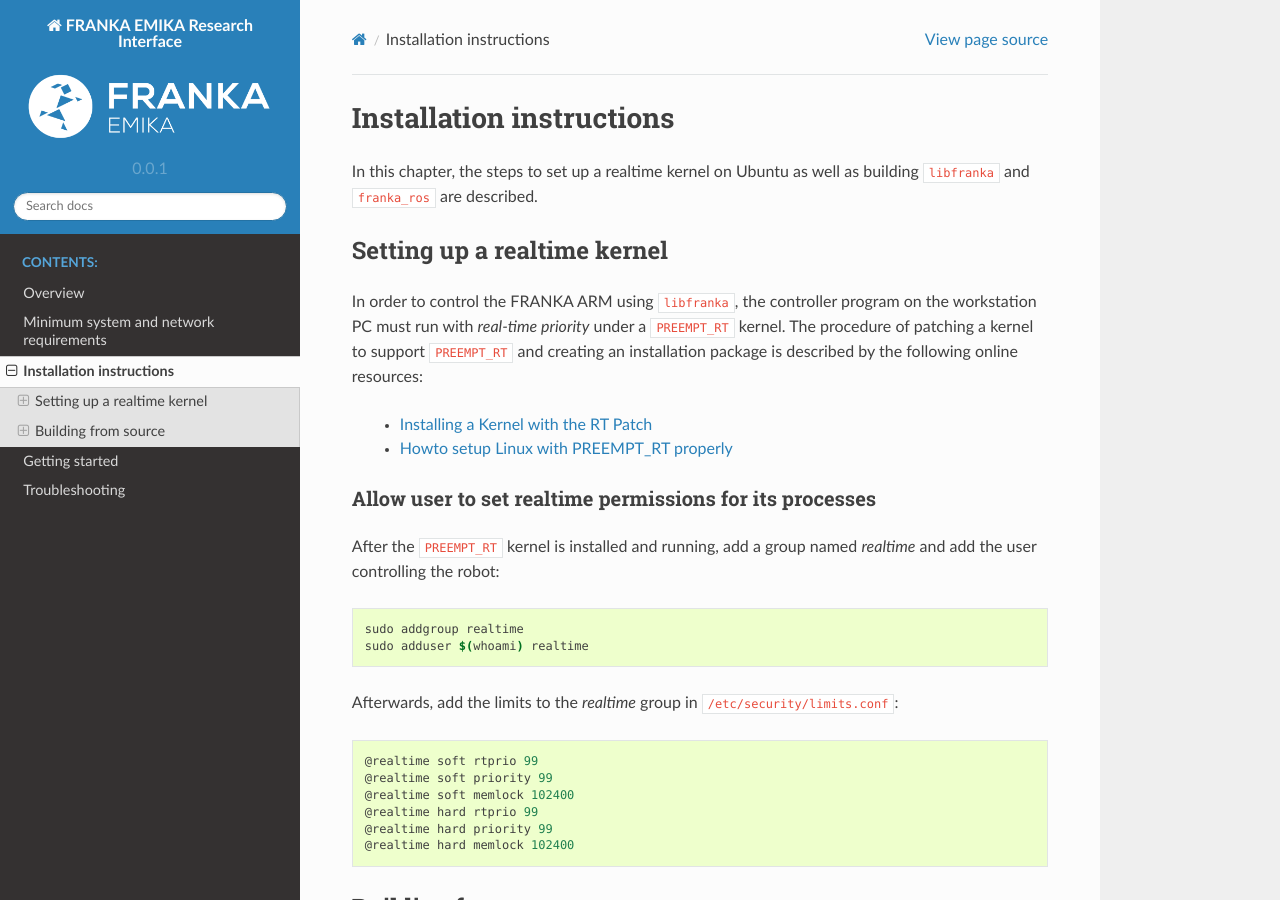
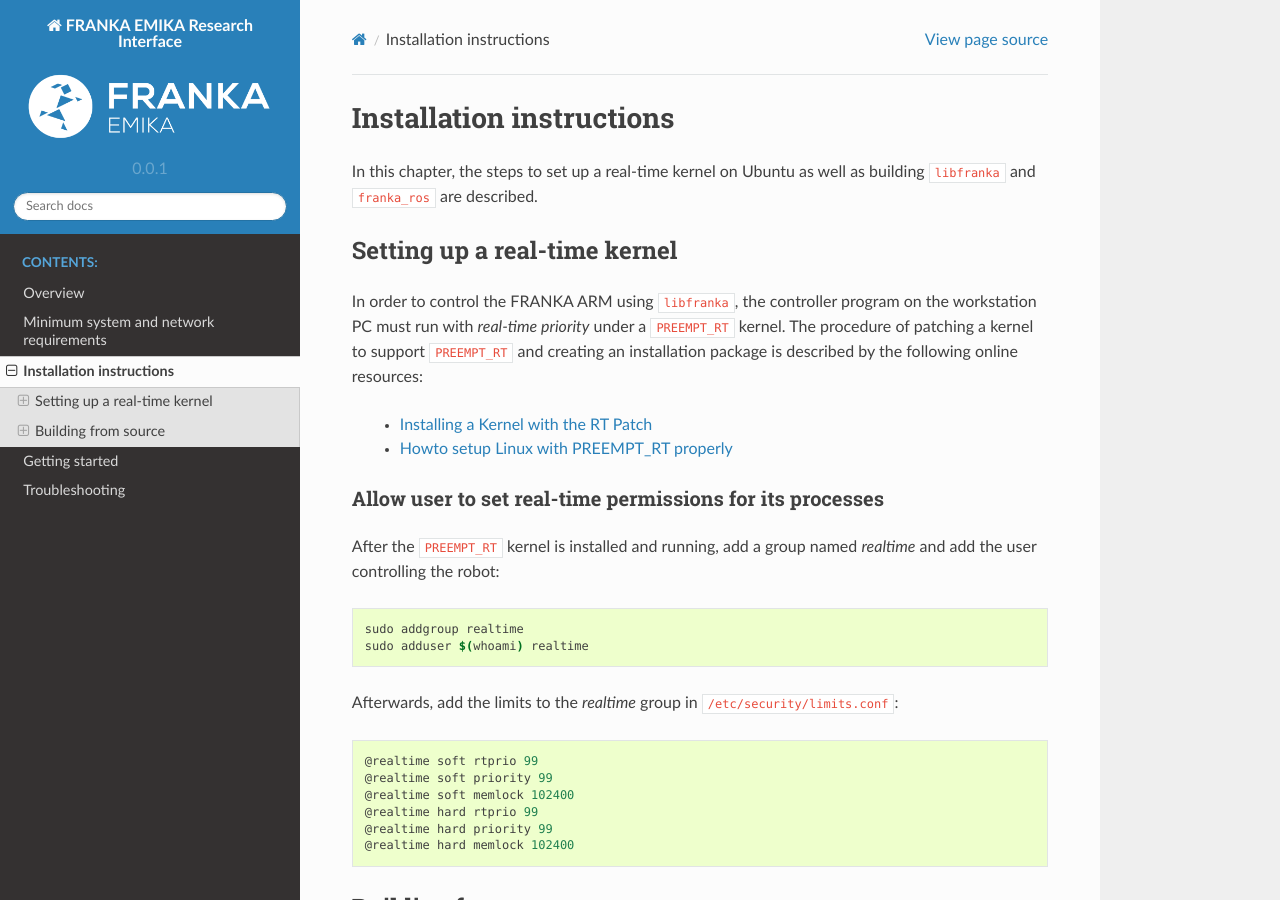
Before and after one commit to frankaemika/docs, a Sphinx documentation site: the page built from source/installation.rst, in a window 1280 px wide and 900 px high. Built offline with Sphinx 7.4.7 and the Read the Docs theme 2.0.0, drawn with Linux system fonts in a browser that asks for light colours.

Commit message:
Some rewording.

```diff
--- a/source/installation.rst
+++ b/source/installation.rst
@@ -3,12 +3,12 @@
 Installation instructions
 =========================
 
-In this chapter, the steps to set up a realtime kernel on Ubuntu as well as building
+In this chapter, the steps to set up a real-time kernel on Ubuntu as well as building
 ``libfranka`` and ``franka_ros`` are described.
 
 
-Setting up a realtime kernel
-----------------------------
+Setting up a real-time kernel
+-----------------------------
 
 In order to control the FRANKA ARM using ``libfranka``, the controller program on the workstation
 PC must run with `real-time priority` under a ``PREEMPT_RT`` kernel. The procedure of patching a
@@ -21,8 +21,8 @@
    <https://wiki.linuxfoundation.org/realtime/documentation/howto/applications/preemptrt_setup>`_
 
 
-Allow user to set realtime permissions for its processes
-^^^^^^^^^^^^^^^^^^^^^^^^^^^^^^^^^^^^^^^^^^^^^^^^^^^^^^^^
+Allow user to set real-time permissions for its processes
+^^^^^^^^^^^^^^^^^^^^^^^^^^^^^^^^^^^^^^^^^^^^^^^^^^^^^^^^^
 
 After the ``PREEMPT_RT`` kernel is installed and running, add a group named `realtime` and
 add the user controlling the robot::
--- a/source/overview.rst
+++ b/source/overview.rst
@@ -16,7 +16,7 @@
  * Desired joint position or velocity command.
  * Desired Cartesian position or velocity command.
 
-Further, you get access to the following feedback data:
+Furthermore, you get access to the following feedback data:
 
  * Measured joint data, like the position, velocity, and torque.
  * Low-level desired joint goals.
@@ -53,7 +53,6 @@
 * Use the robot model library which provides the following:
 
   - Forward kinematics of all joints.
-  - Jacobian matrix of all joints.
   - Dynamics: inertia matrix, Coriolis and centrifugal vector and gravity vector.
 
 .. important::
```
